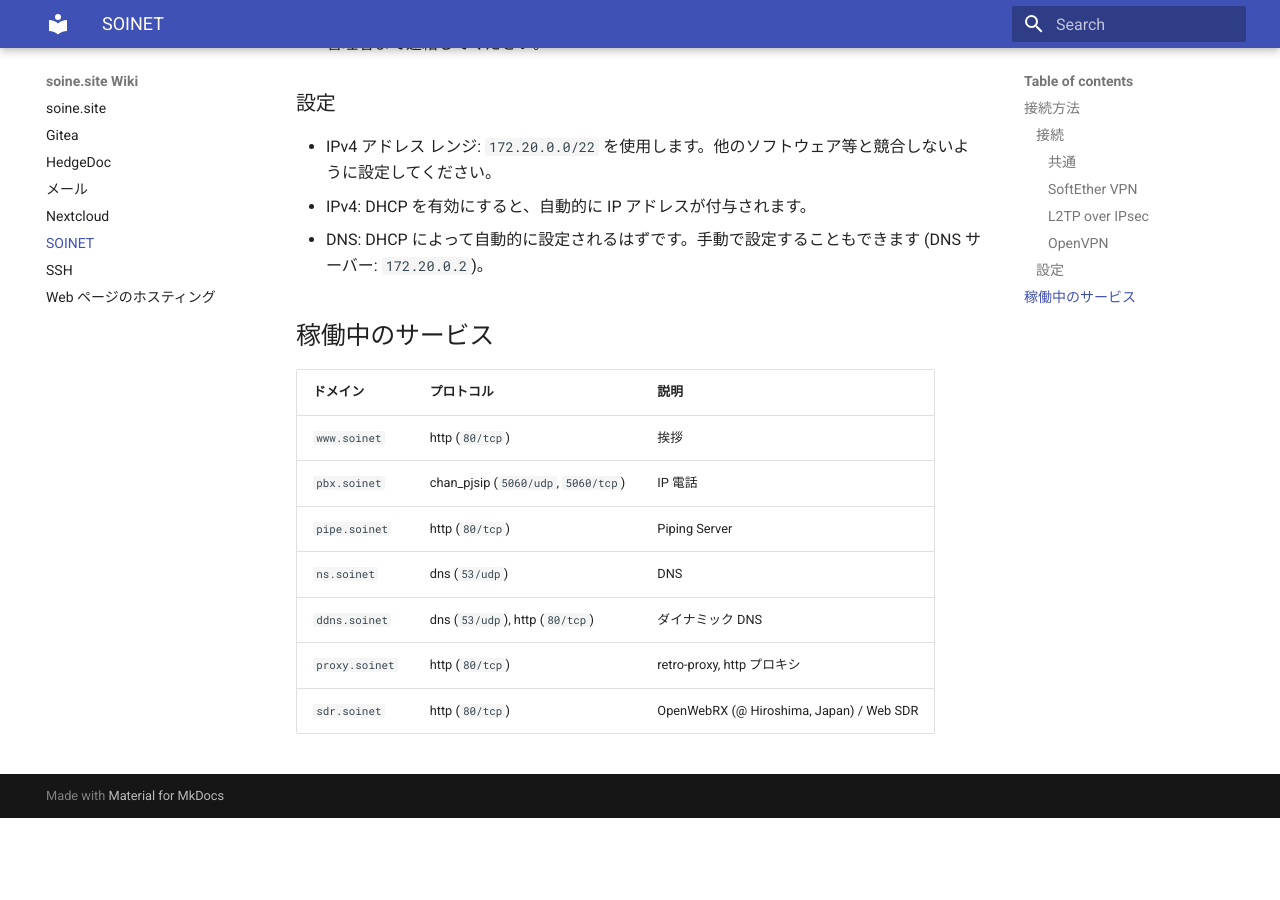
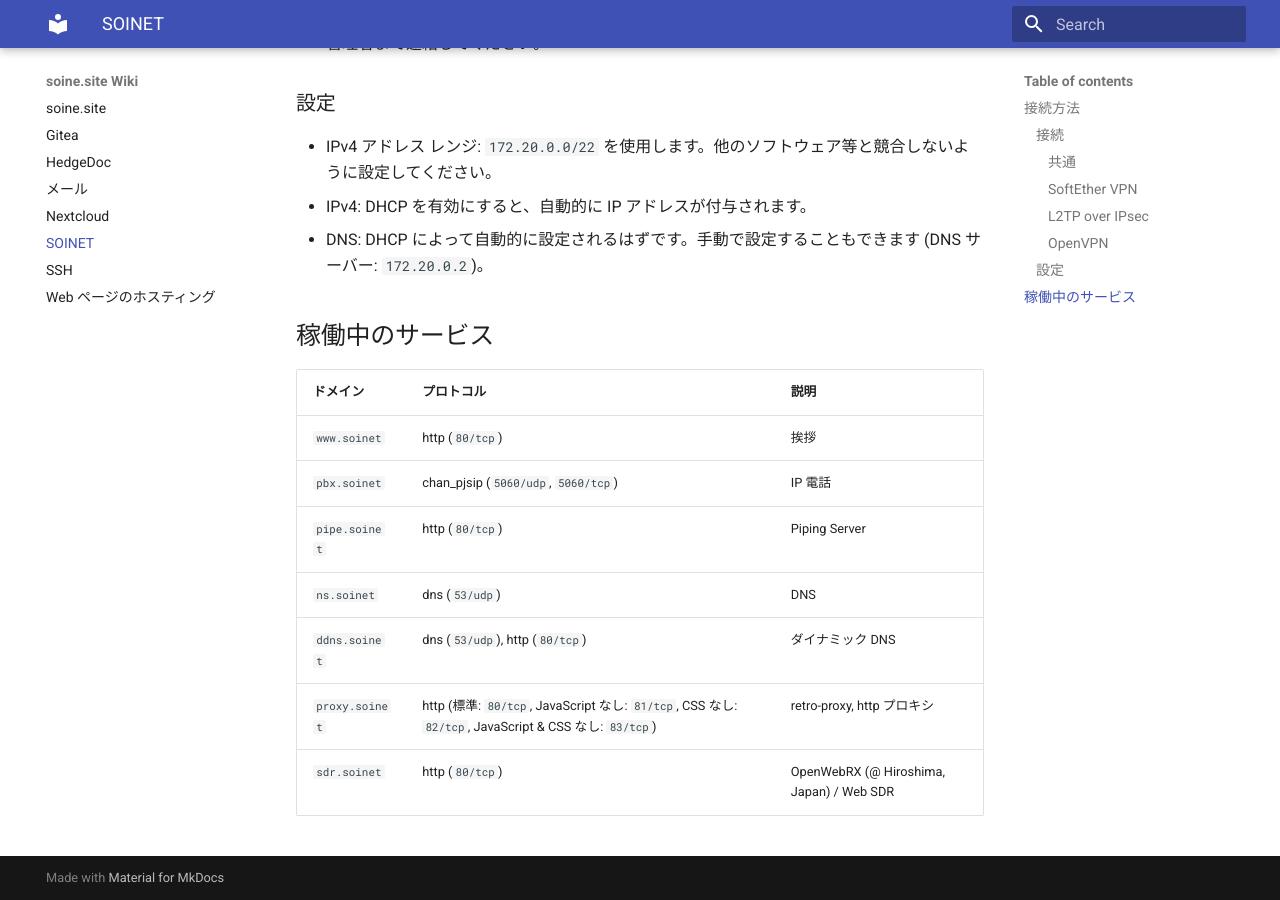
Before and after one commit to soinesite/wiki.soine.site, an MkDocs documentation site: the page built from docs/soinet.md, in a window 1280 px wide and 900 px high, scrolled down 753 px. Built offline with MkDocs 1.6.1 and Material for MkDocs 9.7.7, drawn with Linux system fonts in a browser that asks for light colours; before the commit the page ends 1571 px from its top, so only the background shows below that.

Commit message:
Update soinet.md

```diff
--- a/docs/soinet.md
+++ b/docs/soinet.md
@@ -28,5 +28,5 @@ yude.jp / soine.site が提供する閉域網
 |  `pipe.soinet`  |  http (`80/tcp`)  |  Piping Server  |
 |  `ns.soinet`  |  dns (`53/udp`)  |  DNS  |
 |  `ddns.soinet`  |  dns (`53/udp`), http (`80/tcp`)  |  ダイナミック DNS  |
-|  `proxy.soinet`  |  http (`80/tcp`)  | retro-proxy, http プロキシ |
+|  `proxy.soinet`  |  http (標準: `80/tcp`, JavaScript なし: `81/tcp`, CSS なし: `82/tcp`, JavaScript & CSS なし: `83/tcp`)  | retro-proxy, http プロキシ |
 |  `sdr.soinet`  |  http (`80/tcp`)  |  OpenWebRX (@ Hiroshima, Japan) / Web SDR  |
```
